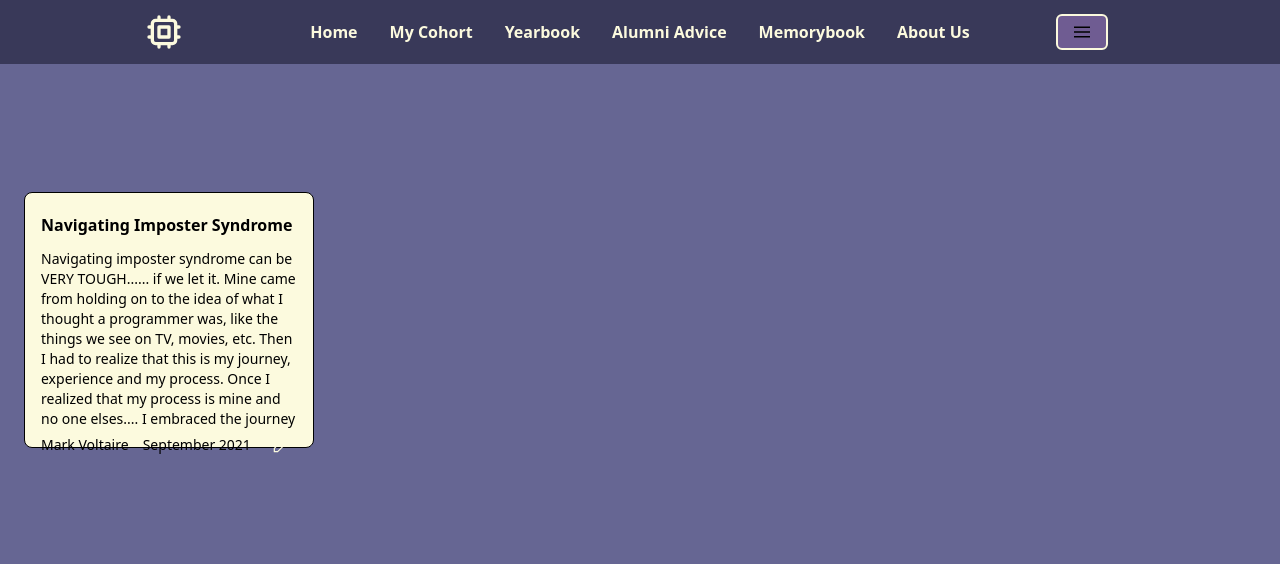
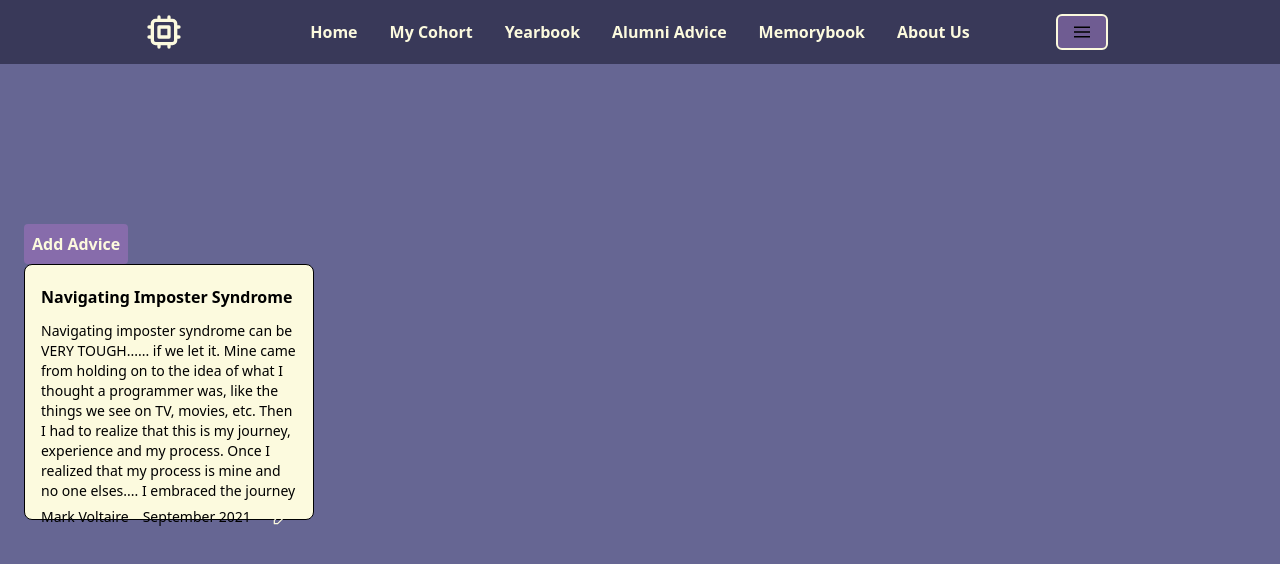
Before and after one commit to alchemy-yearbook-app/front-end, a React app: page /advice in a window 1280 px wide. Shown: the top 564 px of the page. Built offline with nearby package versions, Linux system fonts and the light colour scheme; no server answers.

Commit message:
push for debug

```diff
--- a/src/components/AlumAdvice/AlumAdvices.jsx
+++ b/src/components/AlumAdvice/AlumAdvices.jsx
@@ -1,8 +1,18 @@
-import React from 'react';
+import React, { useState, useEffect } from 'react';
+import { getAdvice } from '../../services/advice';
 
-export default function AlumAdvices() {
+export default function AlumAdvices({ advices }) {
+  console.log('advices', advices);
   return (
     <div class="mx-auto container py-20 px-6">
+      <div>
+        <button
+          type="submit"
+          className="bg-purple text-white hover:bg-darkerpurple py-0.3 font-bold rounded focus:outline-none focus:shadow-outline p-2 mt-8"
+        >
+          Add Advice
+        </button>
+      </div>
       <div class="grid sm:grid-cols-1 md:grid-cols-2 lg:grid-cols-3 xl:grid-cols-4 gap-6">
         <div class="rounded">
           <div class="w-full h-64 flex flex-col justify-between dark:bg-gray-800 bg-white dark:border-gray-700 rounded-lg border border-gray-400 mb-6 py-5 px-4">
--- a/src/services/advice.js
+++ b/src/services/advice.js
@@ -1,4 +1,6 @@
-export const createAdvice = async ({ title, advice, alumni_name, cohort }) => {
+// import { data } from 'autoprefixer';
+
+export const createAdvice = async ({ title, advice, alumniName, cohort }) => {
   const res = await fetch(`${process.env.API_URL}/api/v1/advice/create`, {
     method: 'POST',
     headers: { 'Content-Type': 'application/json' },
@@ -7,10 +9,19 @@ export const createAdvice = async ({ title, advice, alumni_name, cohort }) => {
     body: JSON.stringify({
       title,
       advice,
-      alumni_name,
+      alumniName,
       cohort,
     }),
   });
   console.log('res.json()', res.json());
   return res.json();
 };
+
+export const getAdvice = async () => {
+  const resp = await fetch(
+    'https://alchemy-yearbook-app-2.herokuapp.com/api/v1/advice'
+  );
+  const data = await resp.json();
+  console.log('resp', resp);
+  return data;
+};
--- a/src/views/AlumAdvice/AlumAdvice.jsx
+++ b/src/views/AlumAdvice/AlumAdvice.jsx
@@ -1,8 +1,22 @@
+import { data } from 'autoprefixer';
 import React, { useState, useEffect } from 'react';
 import AlumAdvices from '../../components/AlumAdvice/AlumAdvices';
-import { createAdvice } from '../../services/advice';
+import { createAdvice, getAdvice } from '../../services/advice';
 
 export default function AlumAdvice() {
+  const [advice, setAdvice] = useState([]);
+  const [loading, setLoading] = useState(true);
+
+  useEffect(() => {
+    const fetchData = async () => {
+      const data = await getAdvice();
+      setAdvice(data);
+      setLoading(false);
+    };
+    fetchData();
+    console.log('advice', advice);
+  }, []);
+
   const handleSubmit = async ({ title, advice, alumni_name, cohort }) => {
     await createAdvice({
       title,
@@ -12,5 +26,5 @@ export default function AlumAdvice() {
     });
   };
 
-  return <AlumAdvices handleSubmit={handleSubmit} />;
+  return <AlumAdvices advices={advice} handleSubmit={handleSubmit} />;
 }
```
